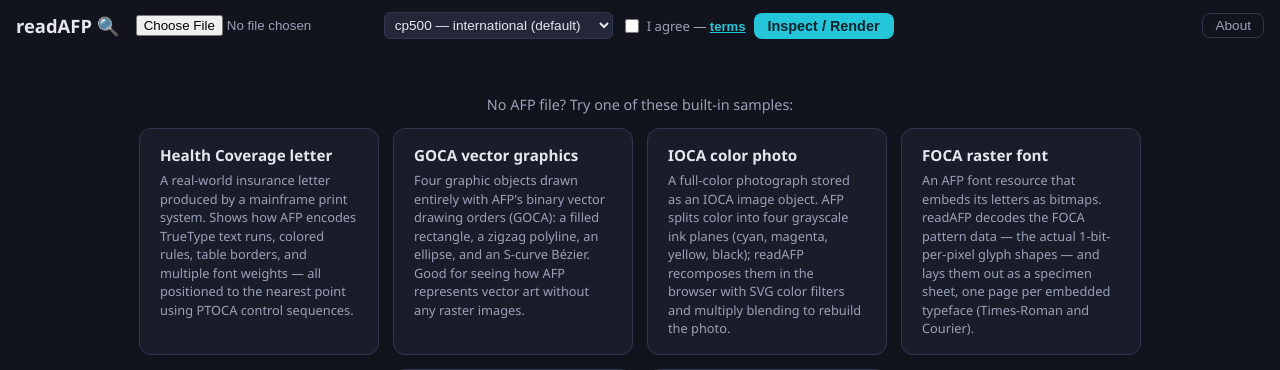
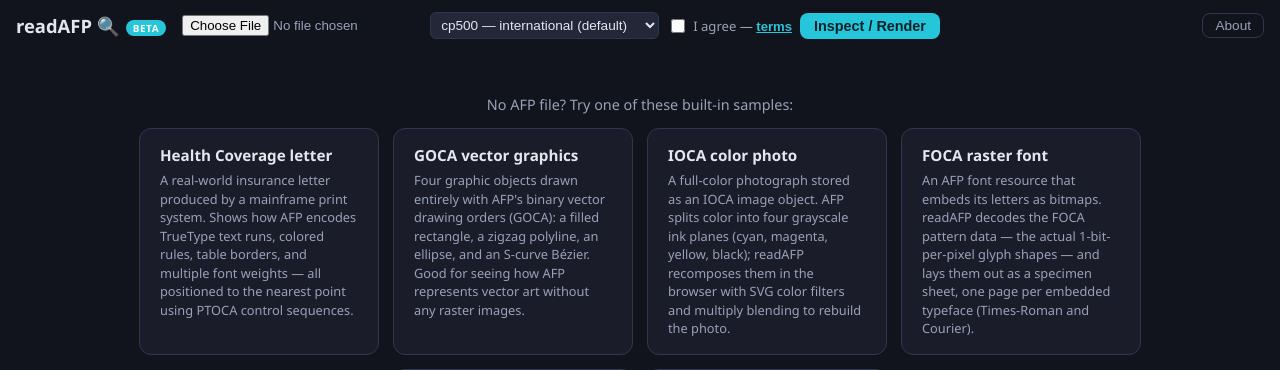
Before and after one commit to bone1966/readAFP, a Flask app: page / in a window 1280 px wide. Shown: the top 370 px of the page. Run offline with Flask 3, Linux system fonts and the light colour scheme; some libraries are stand-ins or nearby versions.

Commit message:
feat(ui): add Beta badge; add production deploy config
- Beta badge in the header and About modal.
- Procfile + render.yaml + gunicorn in requirements so the app can be
  served by a production WSGI server (create_app factory, debug off,
  64MB upload cap already in place).
- README Deploy section.

Co-Authored-By: Claude Opus 4.8 <noreply@anthropic.com>

```diff
--- a/requirements.txt
+++ b/requirements.txt
@@ -1,2 +1,3 @@
 flask>=3.0
 segno>=1.6
+gunicorn>=21.2  # production WSGI server (Linux hosts); not used for local dev
--- a/src/readafp/templates/index.html
+++ b/src/readafp/templates/index.html
@@ -30,6 +30,12 @@
       padding: 4px 0 8px;
     }
     .brand { font-size: 1.15rem; font-weight: 700; white-space: nowrap; }
+    .beta {
+      display: inline-block; vertical-align: middle; margin-left: 6px;
+      padding: 1px 7px; border-radius: 9px; font-size: 0.62rem;
+      font-weight: 700; letter-spacing: 0.06em; text-transform: uppercase;
+      color: #fff; background: var(--accent);
+    }
     form { display: flex; gap: 8px; align-items: center; margin: 0; }
     input[type=file] { color: var(--dim); max-width: 240px; }
     select {
@@ -257,7 +263,7 @@
 </head>
 <body>
   <div class="topbar">
-    <span class="brand" title="Upload an AFP (Advanced Function Presentation) file to inspect its MO:DCA structure.">readAFP 🔍</span>
+    <span class="brand" title="Upload an AFP (Advanced Function Presentation) file to inspect its MO:DCA structure.">readAFP 🔍<span class="beta">Beta</span></span>
     <form action="/inspect" method="post" enctype="multipart/form-data">
       <input type="file" name="afpfile" accept=".afp,.afpds,.list3820">
       <select name="codepage" title="EBCDIC code page used to decode text (when the file doesn't say)">
@@ -714,7 +720,7 @@
     </div>
     <div class="about-body">
       <div>
-        <h2>readAFP <span class="ver">v{{ app_version }}</span></h2>
+        <h2>readAFP <span class="ver">v{{ app_version }}</span><span class="beta">Beta</span></h2>
         <p>AFP / MO:DCA file inspector and SVG renderer</p>
       </div>
       <hr>
```
Also changed, not shown: render.yaml (added, +11 -0 lines), README.md, 1 other file.
